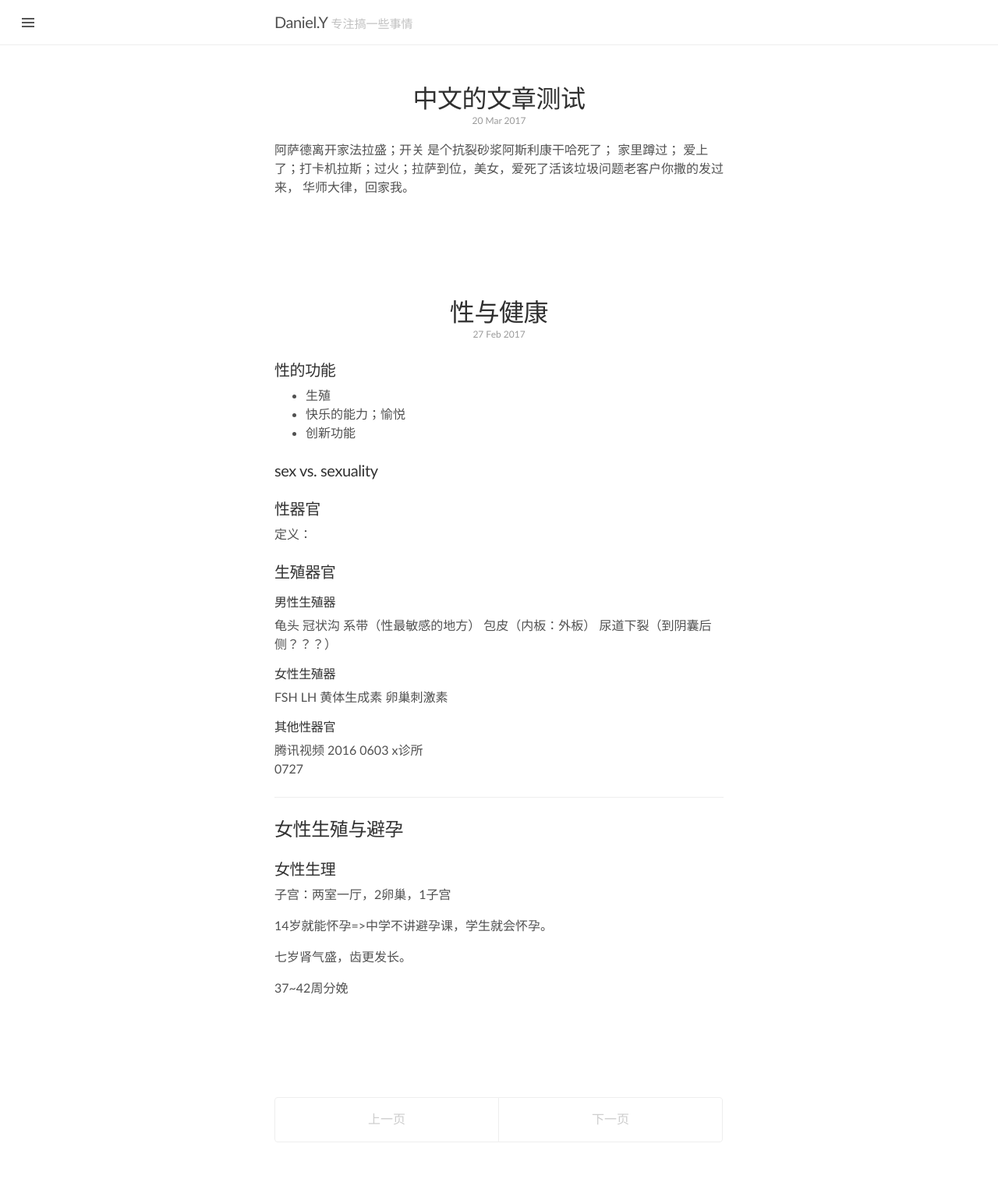
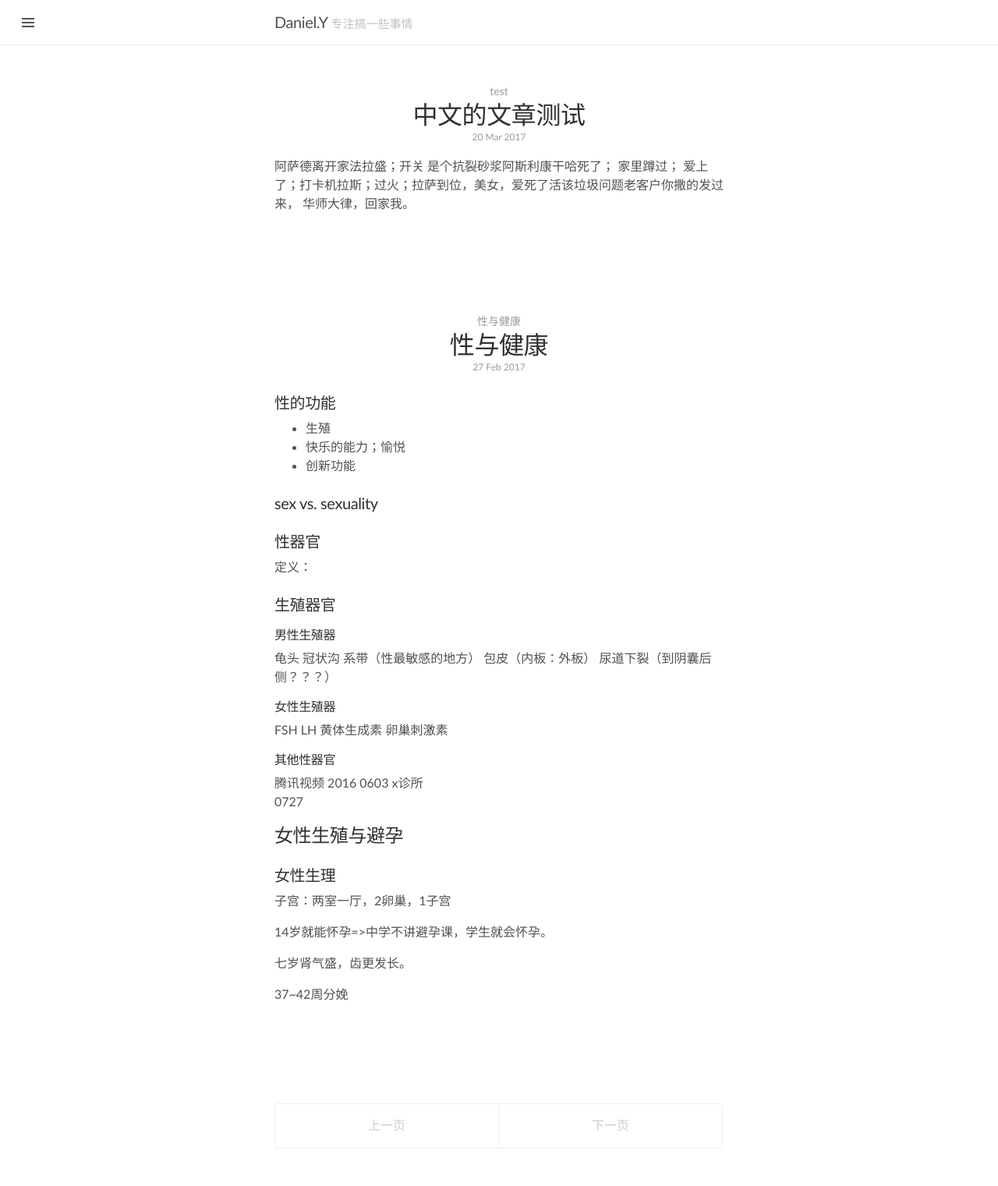
Before and after one commit to cai-yang/cai-yang.github.io, a Jekyll site: the page built from index.html, in a window 1280 px wide. Shown: the whole page at 78% size. Built offline with Jekyll 4.4.1, drawn with Linux system fonts in a browser that asks for light colours; the list of posts is cut into pages by our own code.

Commit message:
modify fonts

```diff
--- a/_posts/2017-03-21-sex-and-health.md
+++ b/_posts/2017-03-21-sex-and-health.md
@@ -2,6 +2,7 @@
 layout: post
 date: 2017.02.27
 title: 性与健康
+category: 性与健康
 ---
 ### 性的功能
 + 生殖
@@ -23,7 +24,7 @@ FSH LH 黄体生成素 卵巢刺激素
           <br>  0727
 
 
-----
+
 ## 女性生殖与避孕
 
 ### 女性生理
--- a/index.html
+++ b/index.html
@@ -6,6 +6,13 @@
 <div class="posts">
   {% for post in site.posts %}
   <div class="post">
+    {% if post.category %}
+    <span class="post-category">
+      <a href="{{ site.baseurl }}{{ post.category }}">
+        {{ post.category }}
+      </a>
+    </span>
+    {% endif %}
     <h1 class="post-title">
       <a href="{{ site.baseurl }}{{ post.url }}">
         {{ post.title }}
--- a/public/css/lanyon.css
+++ b/public/css/lanyon.css
@@ -38,7 +38,7 @@
 html,
 body {
   overflow-x: hidden;
-  font-family: "Myriad Pro", Myriad, PingFangSC-Light, "微软雅黑", Optima, sans-serif;
+  font-family: "Myriad Pro", Myriad, PingFangSC-Ultralight, "微软雅黑", Optima, sans-serif;
 }
 
 html {
@@ -336,7 +336,16 @@ a.sidebar-nav-item:focus {
 .post-title {
   margin-top: 0;
 }
-
+.post-category,
+.post-category{
+  display: block;
+  color: #9a9a9a;
+  text-align: center;
+  font-size:14px;
+}
+.post-category a{
+  color: #9a9a9a;
+}
 /* Meta data line below post title */
 .post-date {
   display: block;
```
Also changed, not shown: _posts/2017-03-20-中文的文章测试.md (+1 -0 lines).
